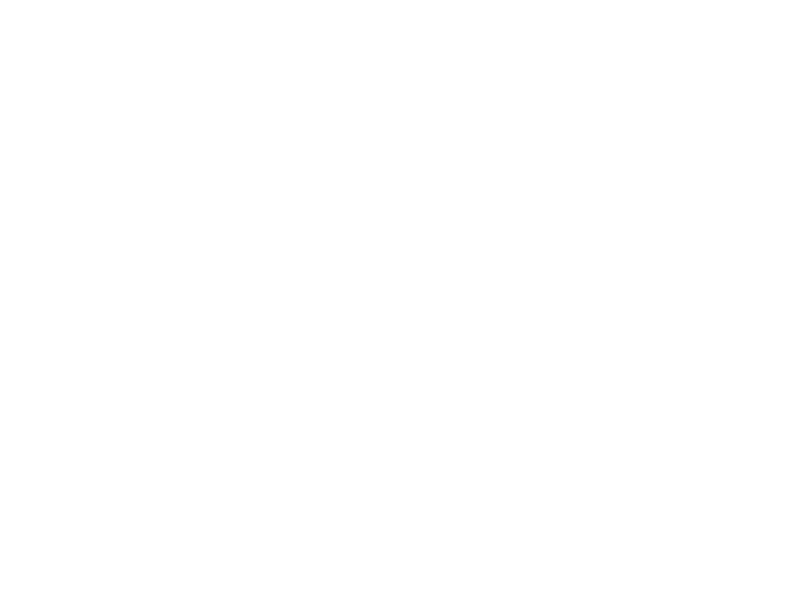
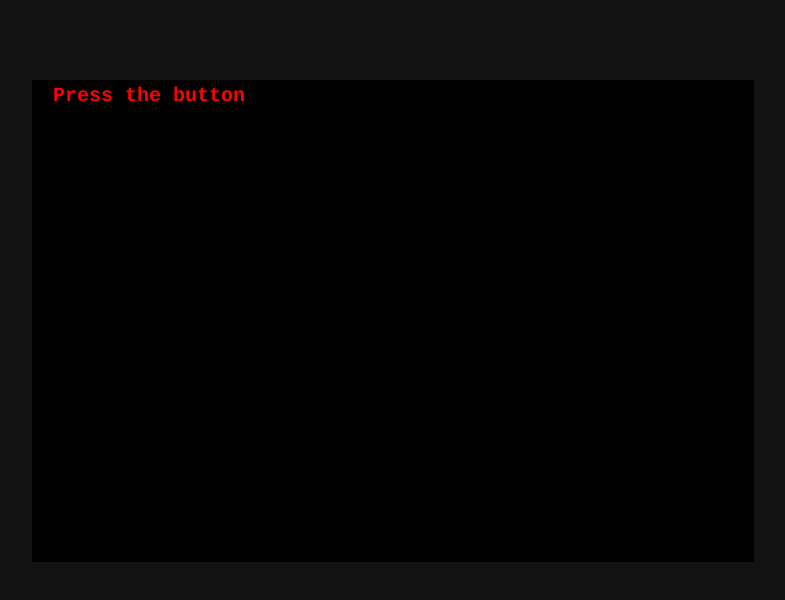
Before and after one commit to willian133/AtividadePW-nov.2023, a plain HTML site: page index.html in a window 1280 px wide. Shown: the whole page, without its empty margins (247-1032 px from the left). Drawn offline with nearby package versions, Linux system fonts and the light colour scheme.

Commit message:
Adicionado funcionalidades da classe Game. Agora o canvas já é capaz de renderizar a uma taxa de 30fps. O método de update também já está pronto para atualizar a lógica do game

```diff
--- a/index.html
+++ b/index.html
@@ -3,12 +3,17 @@
 <head>
     <meta charset="UTF-8">
     <meta name="viewport" content="width=device-width, initial-scale=1.0">
+    <link href="https://cdn.jsdelivr.net/npm/bootstrap@5.3.2/dist/css/bootstrap.min.css" rel="stylesheet" integrity="sha384-T3c6CoIi6uLrA9TneNEoa7RxnatzjcDSCmG1MXxSR1GAsXEV/Dwwykc2MPK8M2HN" crossorigin="anonymous">    <title>Game</title>
     <link rel="stylesheet" href="style.css">
-    <title>Game</title>
 </head>
 <body>
-    <canvas id="game_window"></canvas>
+    <header class="w-100 h-100 p-0 m-0">
+        <canvas id="game_window">
+            <h3>Seu navegador não é capaz de executar a aplicação...</h3>
+        </canvas>
+    </header>
 
+    <script src="https://cdn.jsdelivr.net/npm/bootstrap@5.3.2/dist/js/bootstrap.bundle.min.js" integrity="sha384-C6RzsynM9kWDrMNeT87bh95OGNyZPhcTNXj1NW7RuBCsyN/o0jlpcV8Qyq46cDfL" crossorigin="anonymous"></script>
     <script src="js/game.js"></script>
     <script src="js/entities.js"></script>
     <script src="js/world.js"></script>
--- a/js/game.js
+++ b/js/game.js
@@ -0,0 +1,67 @@
+let _canvas = document.getElementById('game_window');
+let _graphics = _canvas.getContext("2d");
+let game;
+class Game{
+    constructor(){
+        // DEFININDO TAMANHO DA JANELA
+        this.WIDTH_WINDOW  = 720;// comprimento da tela
+        this.HEIGHT_WINDOW = 480;// altura da tela
+        this.SCALE  = 3;  // escala com relação aos pixels
+        this.WIDTH = this.WIDTH_WINDOW / this.SCALE;  // comprimento em escala do jogo
+        this.HEIGHT = this.HEIGHT_WINDOW / this.SCALE;// largura em escala do jogo;
+
+        //ALTERANDO ELEMENTO CANVAS
+        _canvas.width = this.WIDTH_WINDOW;
+        _canvas.height = this.HEIGHT_WINDOW;
+        this._graphics = _graphics;
+
+    }
+
+    //ATUALIZA A LÓGICA DO GAME
+    _update(){
+
+    }
+
+    //ATUALIZA O QUE É MOSTRADO NO CANVAS
+    _render(){
+        //RESETAR A TELA COM UM FUNDO PRETO
+        this._graphics.fillStyle = "rgb(0,0,0)";
+        this._graphics.fillRect(0, 0, this.WIDTH_WINDOW, this.HEIGHT_WINDOW);
+
+        //EXEMPLO DE TEXTO A SER PRINTADO
+        this._graphics.font = "bold 20px Courier";
+        this._graphics.fillStyle = "rgb(255,0,0)";
+        this._graphics.fillText("Press the button", 20, 20);
+
+    }
+
+    //roda o loop principal do game
+    loop(){
+        this._update();
+        this._render();
+    }
+
+    static new_game(){
+        let teste = Game;
+        if(teste){
+            game = new teste();
+        }
+
+        // game = new Game();
+    }
+
+    //faz o jogo dar início ao loop principal
+    static start(){
+        //faz o método loop rodar 30 vezes por segundo
+        setInterval(() => game.loop(), 1000/30);
+    }
+}
+
+class Keyboard{
+    static listening;
+    static _keys = {};
+
+}
+
+Game.new_game();
+Game.start();
--- a/style.css
+++ b/style.css
@@ -0,0 +1,22 @@
+
+*{
+    margin: 0;
+    padding: 0;
+}
+
+:root{
+    --background: #121212;
+}
+
+body{
+    background-color: var(--background);
+}
+
+header{
+    display: flex;
+    justify-content: center;
+}
+canvas{
+    margin-top: 10vh;
+    border: 1px solid black;
+}
```
Also changed, not shown: 1 other file.
